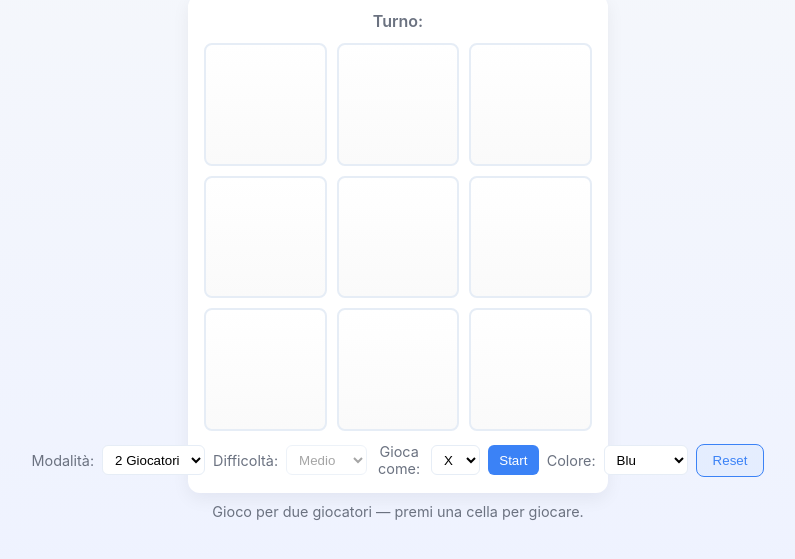
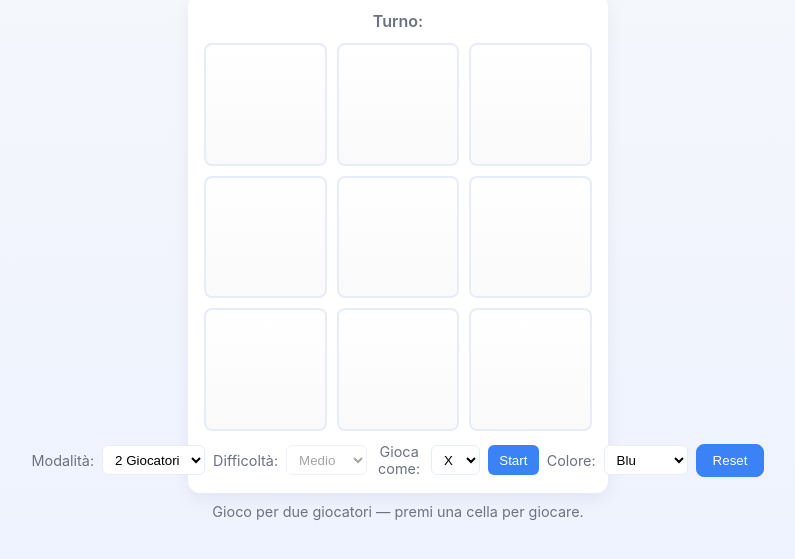
Before and after one commit to mychemicalgirl/Try-try, a plain HTML site: page index.html in a window 1280 px wide. In both pictures the pointer is over the button "Reset". Shown: the part 165-724 px from the top of the page, without its empty margins (242-1037 px from the left). Drawn offline with Linux system fonts and the light colour scheme.

Commit message:
Respect human turn (block clicks when AI's turn) and make hover use --accent for theme

```diff
--- a/script.js
+++ b/script.js
@@ -35,7 +35,9 @@ function renderBoard(){
 
 function handleCellClick(e){
 	const idx = Number(e.currentTarget.dataset.cell)
+	// If AI mode, only allow clicks when it's the human's turn
 	if(!isGameActive || boardState[idx]) return
+	if(modeSelect.value === 'ai' && currentPlayer !== humanPlayer) return
 	makeMove(idx, currentPlayer)
 }
 
--- a/style.css
+++ b/style.css
@@ -44,7 +44,7 @@ h1{margin:0 0 1rem;font-size:1.5rem}
 .controls{margin-top:12px;display:flex;gap:8px;justify-content:center}
 .play-controls{display:flex;gap:8px;align-items:center}
 #reset{background:transparent;border:1px solid var(--accent);padding:0.5rem 1rem;border-radius:8px;color:var(--accent);cursor:pointer}
-#reset:hover{background:rgba(59,130,246,0.06)}
+#reset:hover{background:var(--accent);color:white}
 
 .play-controls select{padding:0.35rem 0.5rem;border-radius:6px;border:1px solid #e6edf6;background:white}
 .play-controls label{font-size:0.9rem;color:var(--muted)}
```
